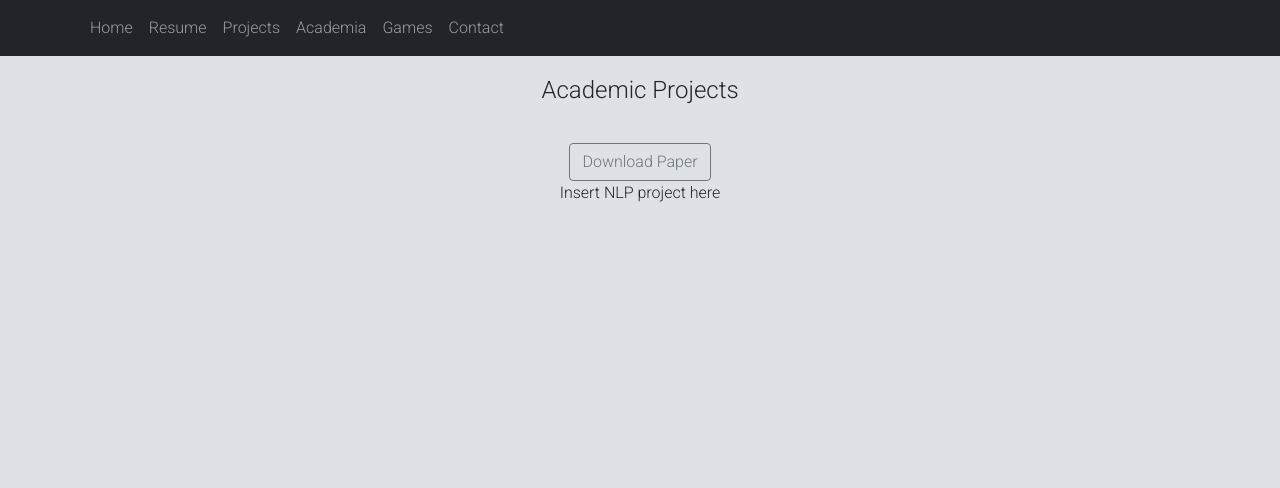
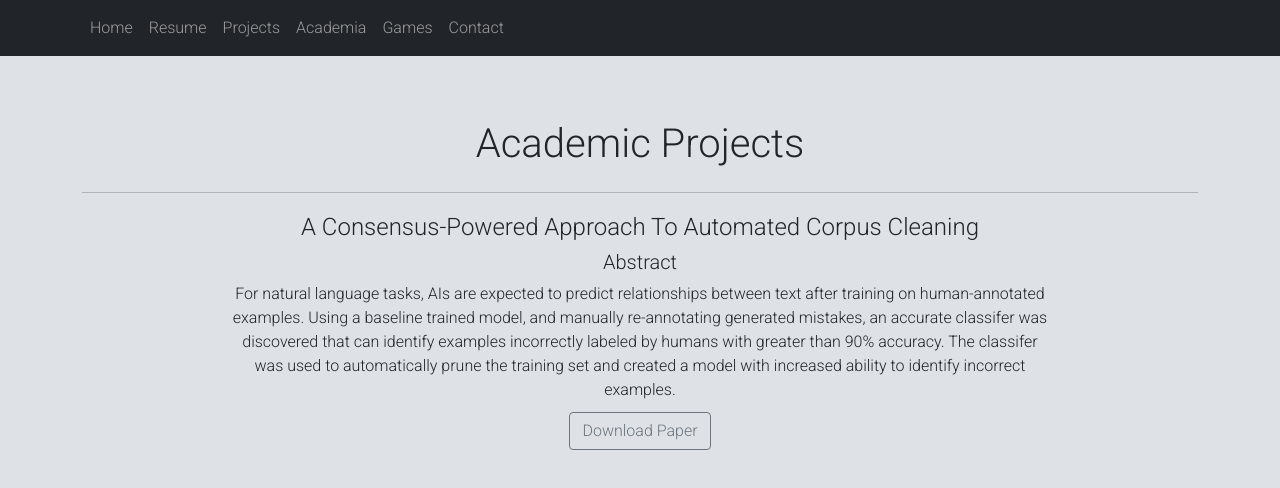
Before and after one commit to Jdshin/Portfolio, a React (Create React App) app: page /academia in a window 1280 px wide. Shown: the top 488 px of the page. Built offline with nearby package versions, Linux system fonts and the light colour scheme.

Commit message:
Add NLI abstract summary, container styling

```diff
--- a/src/App.css
+++ b/src/App.css
@@ -88,3 +88,7 @@ button {
 #solitaire_img{
   padding: 13px;
 }
+
+.abstract {
+  width: 75%;
+}
--- a/src/pages/Academia.js
+++ b/src/pages/Academia.js
@@ -1,19 +1,32 @@
-import {Container, Col, Row, Button} from 'react-bootstrap';
+import {Container, Col, Row, Button, Card} from 'react-bootstrap';
 
 
 function Academia(props){
     return (
-        <Container>
+        <Container className="body-container">
             <Row>
-                <h4>Academic Projects</h4>
+                <h1>Academic Projects</h1>
             </Row>
+            <hr class="solid" />
             <Row>
-                <a href="public\papers\jds_nli_paper.pdf" download>
+                {/* <a href="public\papers\jds_nli_paper.pdf" download>
                     <Button variant="outline-secondary">
                         Download Paper
                     </Button>
                 </a>
-                <p>Insert NLP project here</p>
+                <p>Insert NLP project here</p> */}
+                <h4>A Consensus-Powered Approach To Automated Corpus Cleaning</h4>
+                <div>
+                    <h5>Abstract</h5>
+                    <p className="abstract">For natural language tasks, AIs are expected to predict relationships between text after training on human-annotated examples.
+                        Using a baseline trained model, and manually re-annotating generated mistakes, an accurate classifer was discovered that can identify examples incorrectly labeled by humans
+                        with greater than 90% accuracy. The classifer was used to automatically prune the training set and created a model with increased ability to identify incorrect examples. </p>
+                </div>
+                <div>
+                    <Button variant="outline-secondary">
+                        Download Paper
+                    </Button>
+                </div>
             </Row>
         </Container>
     );
--- a/src/pages/Contact.js
+++ b/src/pages/Contact.js
@@ -4,7 +4,7 @@ import linkedinLogo from '../assets/images/In-Blue-34.png';
 
 function Contact(props){
     return (
-        <Container>
+        <Container className="body-container">
             <Row>
                 <Col>
                     <p>If you have an opportunity that aligns with my skill set,
```
